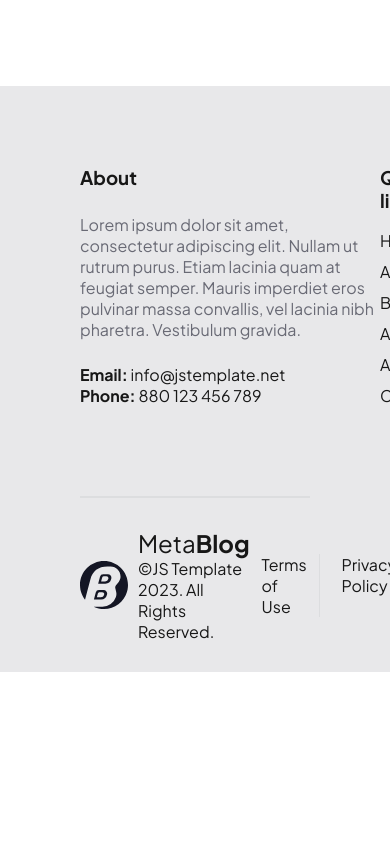
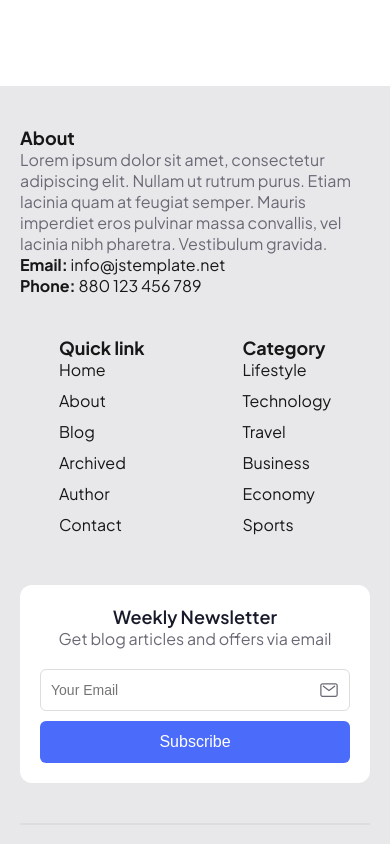
Before and after one commit to Akintayo74/NextJs-travel-blog-guide, a Next.js app: page / in a window 390 px wide. Shown: the part 1440-2284 px from the top of the page. Before the commit the page ends 2112 px from the top, so only its background shows below. Built offline with nearby package versions, Linux system fonts and the light colour scheme; no server answers.

Commit message:
Done with Footer!
Optimised Footer component for responsive design

```diff
--- a/src/styles/Footer.module.css
+++ b/src/styles/Footer.module.css
@@ -1,3 +1,199 @@
+/* .footer{
+    display: flex;
+    flex-direction: column;
+    background-color: var(--footer-background);
+    font-family: var(--font-plus-jakarta);
+}
+
+
+.footer__info{
+    margin: 80px;
+    display: flex;
+    justify-content: space-between;
+}
+
+
+.footer__aboutSection{
+    display: flex;
+    flex-direction: column;
+    justify-content: space-between;
+}
+
+.footer__lorem{
+    width: 300px;
+    color: #696A75;
+}
+
+.footer__contact{
+    padding: 0px 0px 10px 0px;
+}
+
+.footer__links{
+    display: flex;
+    gap: 30px;
+}
+
+.footer__quickLinks{
+    display: flex;
+    flex-direction: column;
+    justify-content: space-between;
+}
+
+.footer__quickLinks ul{
+    display: flex;
+    flex-direction: column;
+    padding: 0px 0px 10px 0px;
+    gap: 10px;
+}
+
+.footer__quickLinks li{
+    list-style-type: none;
+}
+
+.footer__category{
+    display: flex;
+    flex-direction: column;
+    justify-content: space-between;
+}
+
+.footer__category ul{
+    display: flex;
+    flex-direction: column;
+    gap: 10px;
+    padding: 0px 0px 10px 0px;
+}
+
+.footer__category li{
+    list-style-type: none;
+}
+
+.footer__newsletter{
+    display: flex;
+    flex-direction: column;
+    justify-content: space-around;
+    background-color: var(--newsletter-background);
+    padding: 30px;
+    border-radius: 12px;
+}
+
+.footer__newsletterHeading{
+    margin: 0px 0px 20px 0px;
+    text-align: center;
+}
+
+.footer__newsletterHeading h2{
+    font-weight: 600;
+    color: var(--newsletterHeading-color);
+}
+
+.footer__newsletterHeading span{
+    color: #696A75;
+}
+
+.footer__inputNewsletter{
+    display: flex;
+    flex-direction: column;
+    gap: 10px;
+}
+
+.footer__inputNewsletter_input{
+    display: flex;
+    justify-content: space-between;
+    align-items: center;
+    border: 1px solid #DCDDDF;
+    background-color: var(--newsletterInput-background);
+    padding: 12px 16px;
+    border-radius: 6px;
+}
+
+.footer__inputNewsletter input{
+    outline: none;
+    font-size: var(--font-normal);
+    border: none;
+    color: #97989F;
+    background-color: var(--newsletterInput-background);
+}
+
+.footer__inputNewsletter button{
+    padding: 12px 16px;
+    font-size: var(--font-normal);
+    background-color: #4B6BFB;
+    border: none;
+    border-radius: 6px;
+    color: #ffffff;
+}
+
+.footer__copyright{
+    display: flex;
+    justify-content: space-between;
+    align-items: center;
+    margin: 30px 80px;
+}
+
+.footer__logo{
+    display: flex;
+    align-items: center;
+}
+
+.footer__meta{
+    padding-left: 10px;
+}
+
+.footer__logo p{
+    font-size: var(--font-mid);
+}
+
+.footer p span{
+    font-weight: bold;
+}
+
+.footer__terms{
+    display: flex;
+    gap: 10px;
+}
+
+.footer__hr{
+    margin: 0 80px;
+    border: 1px solid #DCDDDF;
+}
+
+.footer__vl{
+    padding: 0px 12px;
+    border-right: 1px solid #DCDDDF;
+}
+
+.footer__vl:last-child{
+    border-right: none;
+}
+
+@media(max-width: 650px) {
+    .footer__info{
+        flex-direction: column;
+    }
+    .footer__inputNewsletter_input input{
+        font-size: 10px;
+    }
+    .footer__newsletter{
+        padding: 10px;
+    }
+}
+
+@media(min-width: 760px) and (max-width: 1024px) {
+    .footer__info{
+        flex-direction: column;
+    }
+} */
+
+
+
+
+
+
+
+
+
+
+
 .footer{
     display: flex;
     flex-direction: column;
@@ -165,3 +361,103 @@
 .footer__vl:last-child{
     border-right: none;
 }
+
+/* Mobile View (max-width: 650px) */
+@media(max-width: 650px) {
+
+    .footer__info{
+        flex-direction: column;
+        margin: 40px 20px;
+        gap: 30px;
+    }
+
+
+    .footer__lorem{
+        width: 100%;
+    }
+
+
+    .footer__links{
+        /* flex-direction: column; */
+        flex-direction: row;
+        justify-content: space-around;
+        gap: 20px;
+    }
+
+
+    .footer__newsletter{
+        padding: 20px;
+        margin-top: 10px;
+    }
+
+
+    .footer__inputNewsletter_input{
+        padding: 10px;
+    }
+
+    .footer__inputNewsletter_input input{
+        font-size: 14px;
+        width: 100%;
+    }
+
+    .footer__copyright{
+        flex-direction: column;
+        margin: 20px;
+        gap: 20px;
+        text-align: center;
+    }
+
+    .footer__terms{
+        justify-content: center;
+        flex-wrap: wrap;
+    }
+
+    .footer__hr{
+        margin: 0 20px;
+    }
+
+    .footer h3, .footer__newsletterHeading h2 {
+        font-size: 18px;
+    }
+
+}
+
+/* Tablet View (760px - 1024px) */
+@media(min-width: 760px) and (max-width: 1024px) {
+    .footer__info{
+        flex-direction: column;
+        margin: 60px 40px;
+        gap: 40px;
+    }
+
+    .footer__aboutSection{
+        margin-left: 100px;
+    }
+
+    .footer__links{
+        flex-direction: row;
+        justify-content: space-around;
+        width: 100%;
+    }
+
+    .footer__lorem{
+        width: 80%;
+    }
+
+    .footer__newsletter{
+        width: 80%;
+        align-self: center;
+    }
+
+    .footer__copyright{
+        margin: 30px 40px;
+    }
+
+    .footer__hr{
+        margin: 0 40px;
+    }
+
+    .footer__aboutSection, .footer__links {
+        width: 100%;
+    }
+}
```
